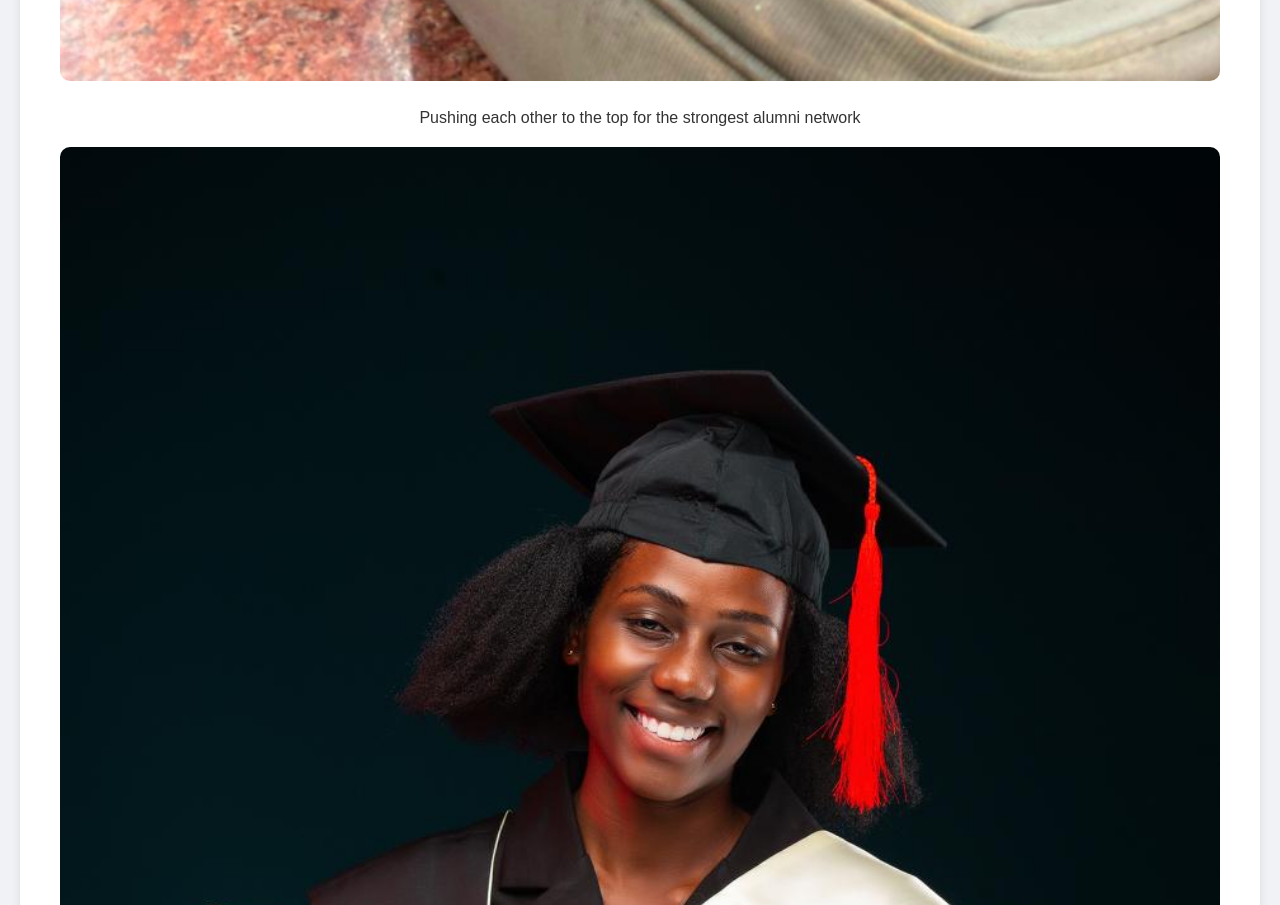
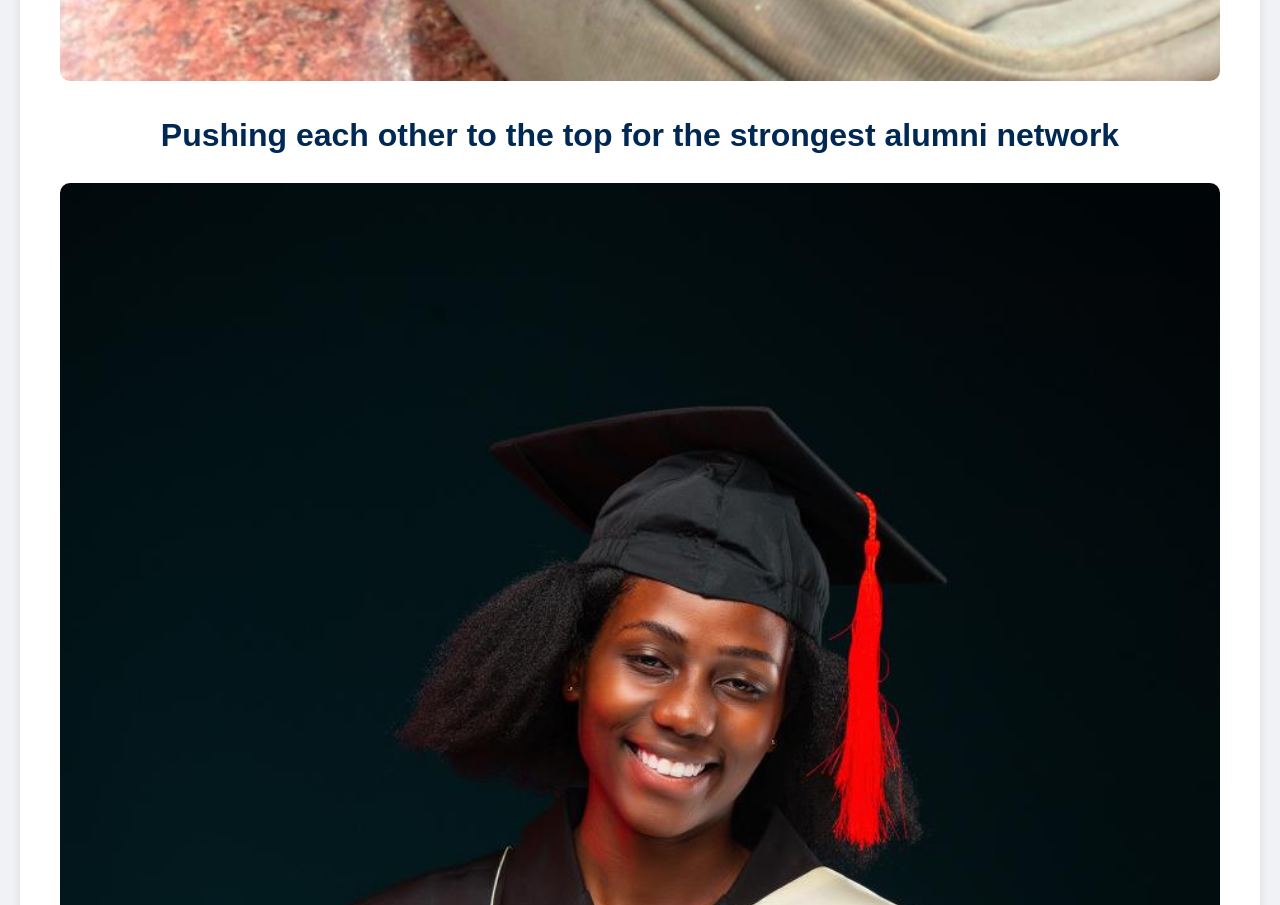
Before and after one commit to Bronze256/alumni, a plain HTML site: page index.html in a window 1280 px wide. Shown: the part 3593-4498 px from the top of the page. Drawn offline with Linux system fonts and the light colour scheme.

Commit message:
Update index.html

```diff
--- a/index.html
+++ b/index.html
@@ -88,7 +88,7 @@
             <p>We are committed to creating opportunities for networking, professional growth, and giving back to our beloved school through various initiatives and scholarships.</p>
             <p>Have a chance to become a peer career coach to the current and outgoing students.</p>
             <img src="IMG_20250119_220925.jpg" alt= "Peer carrier coach" class="image">
-            <p>Pushing each other to the top for the strongest alumni network </p>
+            <h1>Pushing each other to the top for the strongest alumni network </h1>
             <img src="IMG-20250116-WA0724.jpg" alt="Graduation" class="image">
         </div>
 
```
